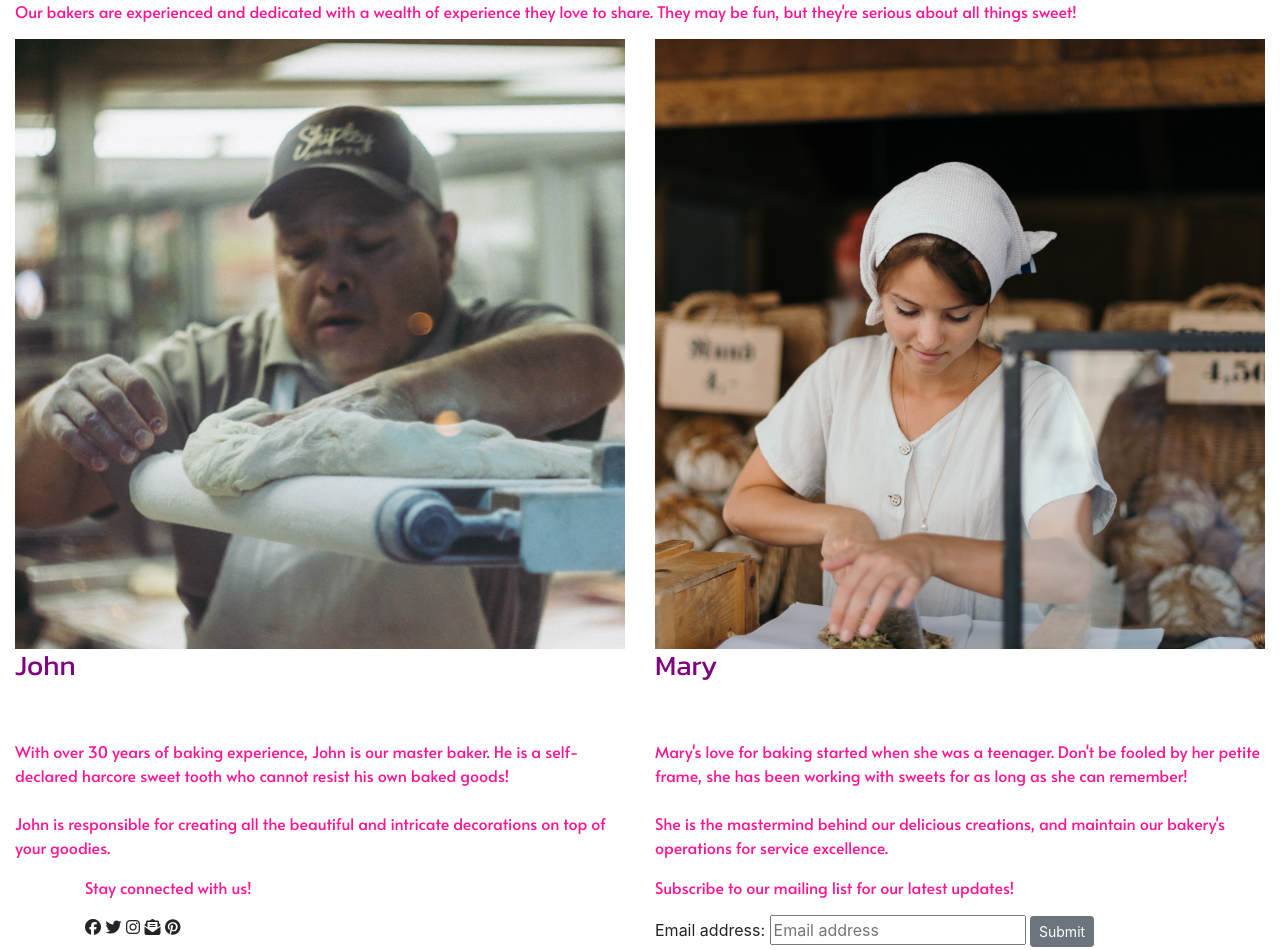
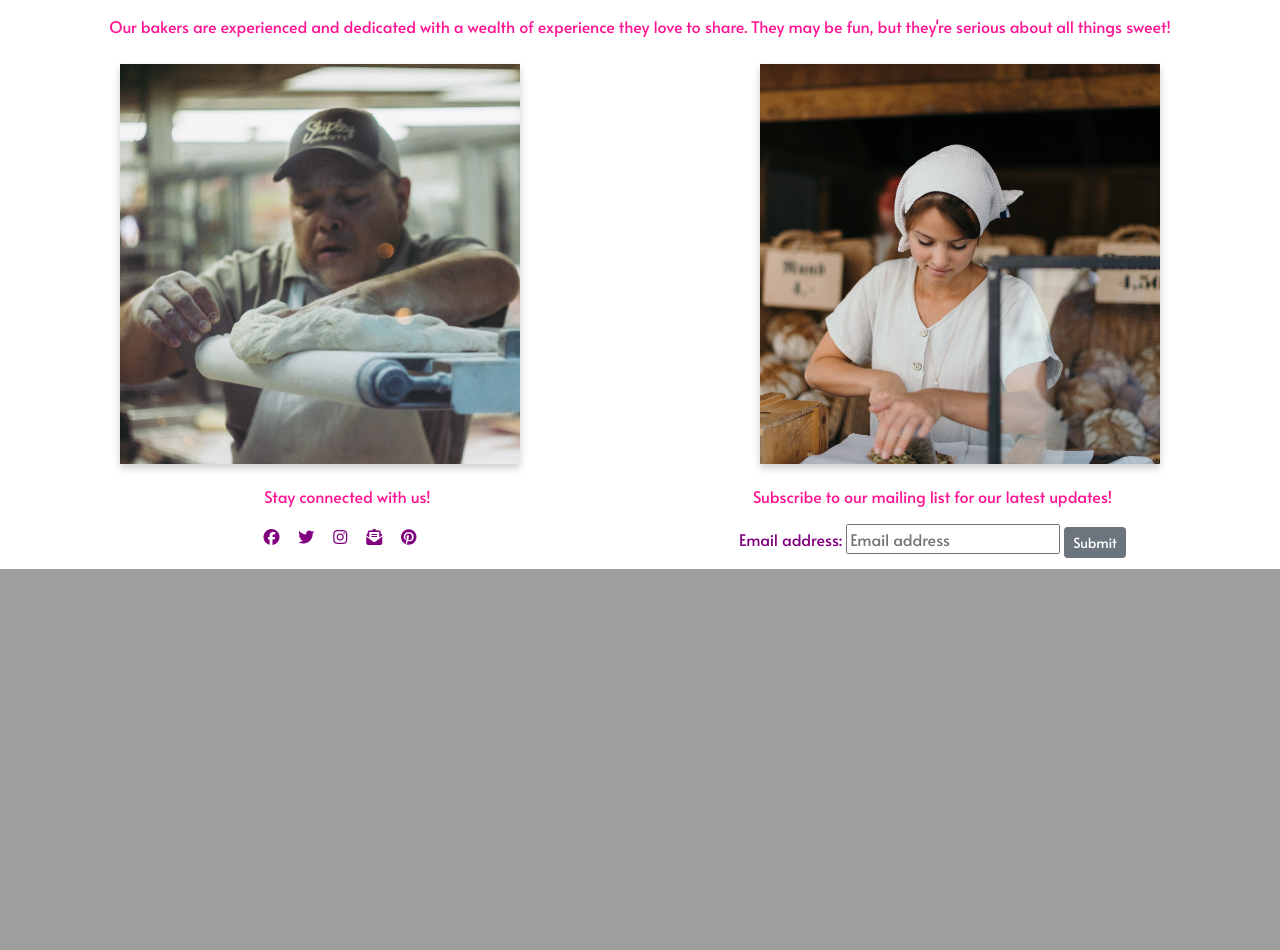
Before and after one commit to jlianyz/project4, a Django app: page /about/ in a window 1280 px wide. Shown: the part 1359-2309 px from the top of the page. After the commit the page ends 1928 px from the top, so only its background shows below. Run offline with Django 3.2, Linux system fonts and the light colour scheme; some libraries are stand-ins or nearby versions.

Commit message:
styled accordion and footer

```diff
--- a/static/style.css
+++ b/static/style.css
@@ -91,3 +91,82 @@ h3 {
   height:220px;
   }
 }
+/* accordion */
+.card-body {
+  font-family:'Alata', sans-serif;
+  color:rgb(255,20,147);
+}
+.card {
+  background-color:	rgba(255,192,203, 0.5);
+  border:1px solid white;
+}
+.card button {
+  font-family:'Kanit', sans-serif;
+  text-align:left;
+}
+.card button:hover {
+  text-decoration:none;
+  color:#8B0000;
+}
+#baker {
+  padding-top:15px;
+  text-align:center;
+}
+.flip-card {
+  background-color: transparent;
+  max-width: 400px;
+  height: 400px;
+  perspective: 1000px;
+  margin:10px auto;
+}
+
+.flip-card-inner {
+  position: relative;
+  width: 100%;
+  height: 100%;
+  text-align: center;
+  transition: transform 0.6s;
+  transform-style: preserve-3d;
+  box-shadow: 0 4px 8px 0 rgba(0,0,0,0.2);
+}
+.flip-card:hover .flip-card-inner {
+  transform: rotateY(180deg);
+}
+.flip-card-front, .flip-card-back {
+  position: absolute;
+  width: 100%;
+  height: 100%;
+  backface-visibility: hidden;
+}
+
+.flip-card-front {
+  background-color: black;
+  color: black;
+}
+.flip-card-back {
+  background-color:rgb(255,192,203, 0.5);
+  color: white;
+  transform: rotateY(180deg);
+}
+.flip-card-back h3 {
+  padding-top:15px;
+}
+.flip-card-back p {
+  padding:0 20px;
+}
+#contactform {
+  font-family: 'Alata', sans-serif;
+}
+#footer {
+  padding:10px 0;
+  left: 0;
+  bottom: 0;
+  width: 100vw;
+  color: purple;
+  background-color:white;
+  text-align: center;
+  font-family: 'Alata', sans-serif;
+}
+#social {
+  margin-right:15px;
+}
```
